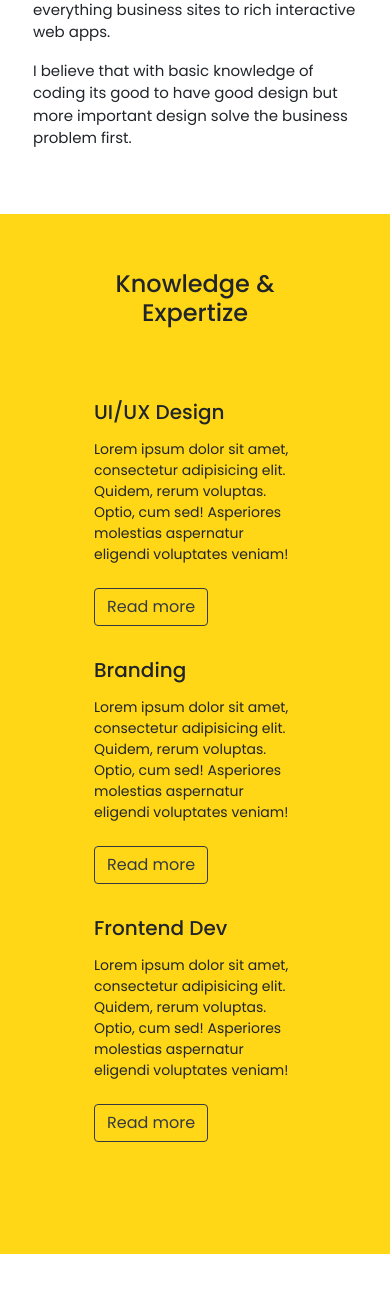
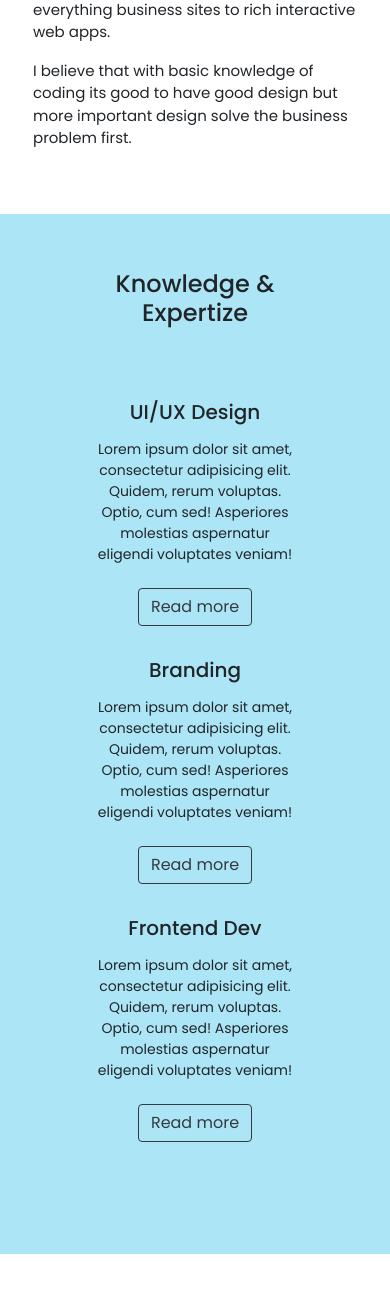
Before and after one commit to abhisek47/portfolio, a PHP site: page / in a window 390 px wide. Shown: the part 1417-2725 px from the top of the page. Run offline with PHP 8.4, Linux system fonts and the light colour scheme; some libraries are stand-ins or nearby versions.

Commit message:
add knowledge section

```diff
--- a/media.css
+++ b/media.css
@@ -44,4 +44,7 @@
     flex-direction: column;
     width: 100%;
   }
+  .speacilize {
+    text-align: center;
+  }
 }
--- a/style.css
+++ b/style.css
@@ -227,7 +227,7 @@ a:hover {
   top: 80%;
 }
 .expertize {
-  background-color: #ffd717;
+  background-color: #ace6f6;
 }
 .knowledge {
   display: flex;
```
